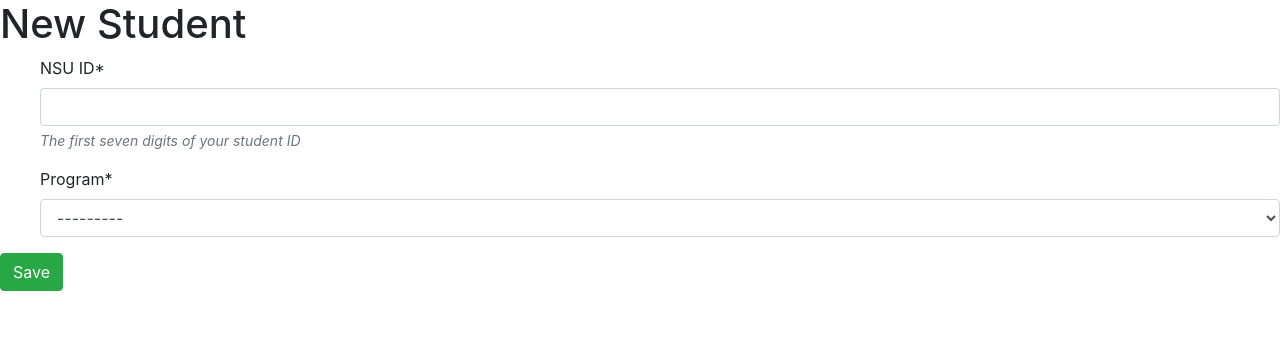
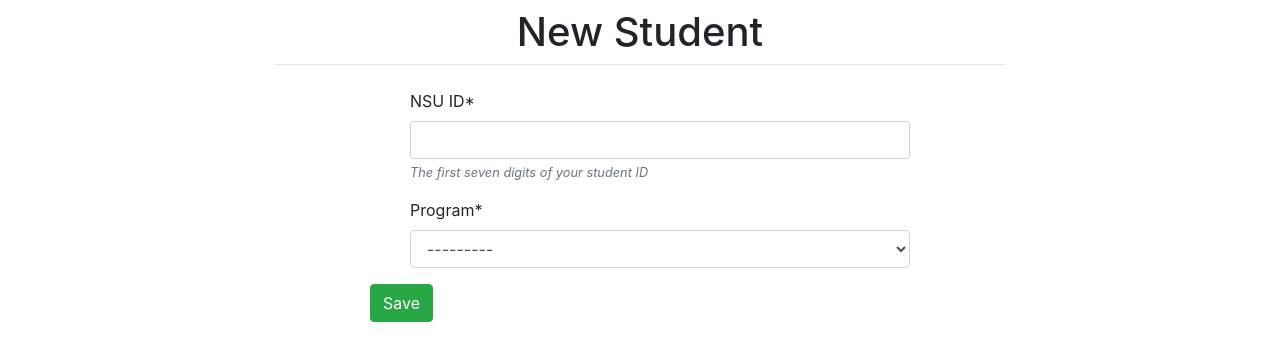
Before and after one commit to trk9001/nsu-grade-utils, a Django app: page /students/new/ in a window 1280 px wide. Shown: the top 361 px of the page. Run offline with Django 3.2, Linux system fonts and the light colour scheme; some libraries are stand-ins or nearby versions.

Commit message:
Update styling in base.html

```diff
--- a/gradeutils/core/templates/core/base.html
+++ b/gradeutils/core/templates/core/base.html
@@ -8,25 +8,31 @@
   <meta name="viewport" content="width=device-width, initial-scale=1, shrink-to-fit=no">
   <title>{% block title %}{% endblock %} - NSU Grade Utils</title>
   <!-- Bootstrap CSS -->
-  <link rel="stylesheet" href="{% static 'core/css/bootstrap.min.css' %}">
+  <link rel="stylesheet" href="{% static 'core/css/bootstrap/bootstrap.min.css' %}">
+  <!-- FontAwesome CSS -->
+  <link rel="stylesheet" href="{% static 'core/css/fontawesome/fontawesome.min.css' %}">
+  <!-- Custom CSS -->
+  <link rel="stylesheet" href="{% static 'core/css/style.css' %}">
 </head>
 
 <body>
-  <header>
-      <h1>{% block heading %}{% endblock %}</h1>
-  </header>
-  <main>
-      {% block content %}{% endblock %}
-  </main>
-  <footer>
-    <!-- Under development by trk9001 -->
-  </footer>
+  <div class="container">
+    <div class="row justify-content-center">
+      <div class="col-8">
+        <h1 class="mt-2" style="text-align: center">{% block heading %}{% endblock %}</h1>
+        <hr class="mt-0 mb-4">
+      </div>
+      <div class="col-6">
+        {% block content %}{% endblock %}
+      </div>
+    </div>
+  </div>
   <!-- jQuery and Bootstrap JS -->
   <script
     src="https://code.jquery.com/jquery-3.3.1.slim.min.js"
     integrity="sha256-3edrmyuQ0w65f8gfBsqowzjJe2iM6n0nKciPUp8y+7E="
     crossorigin="anonymous"></script>
-  <script src="{% static 'core/js/bootstrap.bundle.min.js' %}"></script>
+  <script src="{% static 'core/js/bootstrap/bootstrap.bundle.min.js' %}"></script>
 </body>
 
 </html>
```
